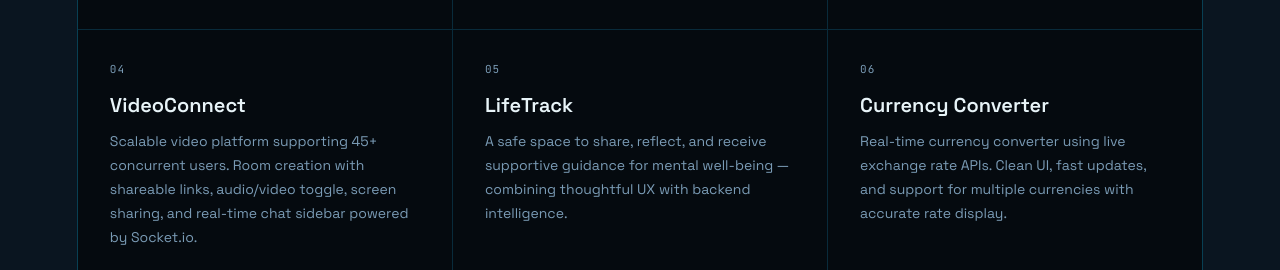
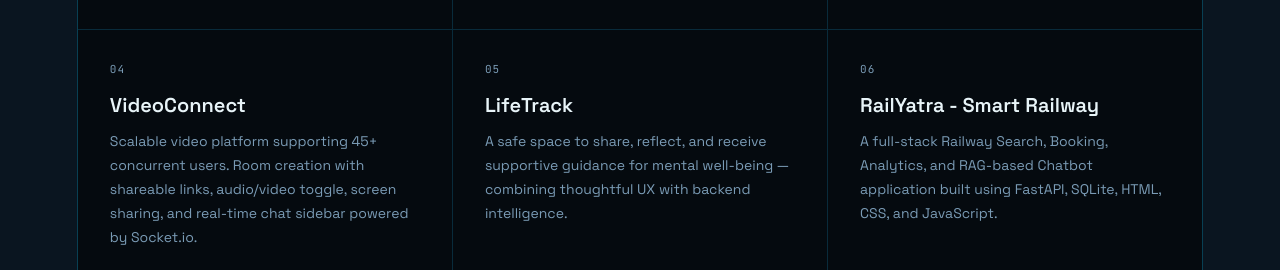
Before and after one commit to AayushiMohan/Portfolio, a plain HTML site: page index.html in a window 1280 px wide. Shown: the part 3719-3989 px from the top of the page. Drawn offline with nearby package versions, Linux system fonts and the light colour scheme; a web font is replaced by a local one.

Commit message:
Update index.html

```diff
--- a/index.html
+++ b/index.html
@@ -255,8 +255,8 @@
 
     <div class="project-card reveal">
       <div class="project-num">06</div>
-      <div class="project-title">Currency Converter</div>
-      <div class="project-desc">Real-time currency converter using live exchange rate APIs. Clean UI, fast updates, and support for multiple currencies with accurate rate display.</div>
+      <div class="project-title">RailYatra - Smart Railway</div>
+      <div class="project-desc">A full-stack Railway Search, Booking, Analytics, and RAG-based Chatbot application built using FastAPI, SQLite, HTML, CSS, and JavaScript.</div>
       <a href="https://github.com/AayushiMohan/Currency-Converter" target="_blank" class="project-link">
         View on GitHub <i class="fab fa-github"></i>
       </a>
```
